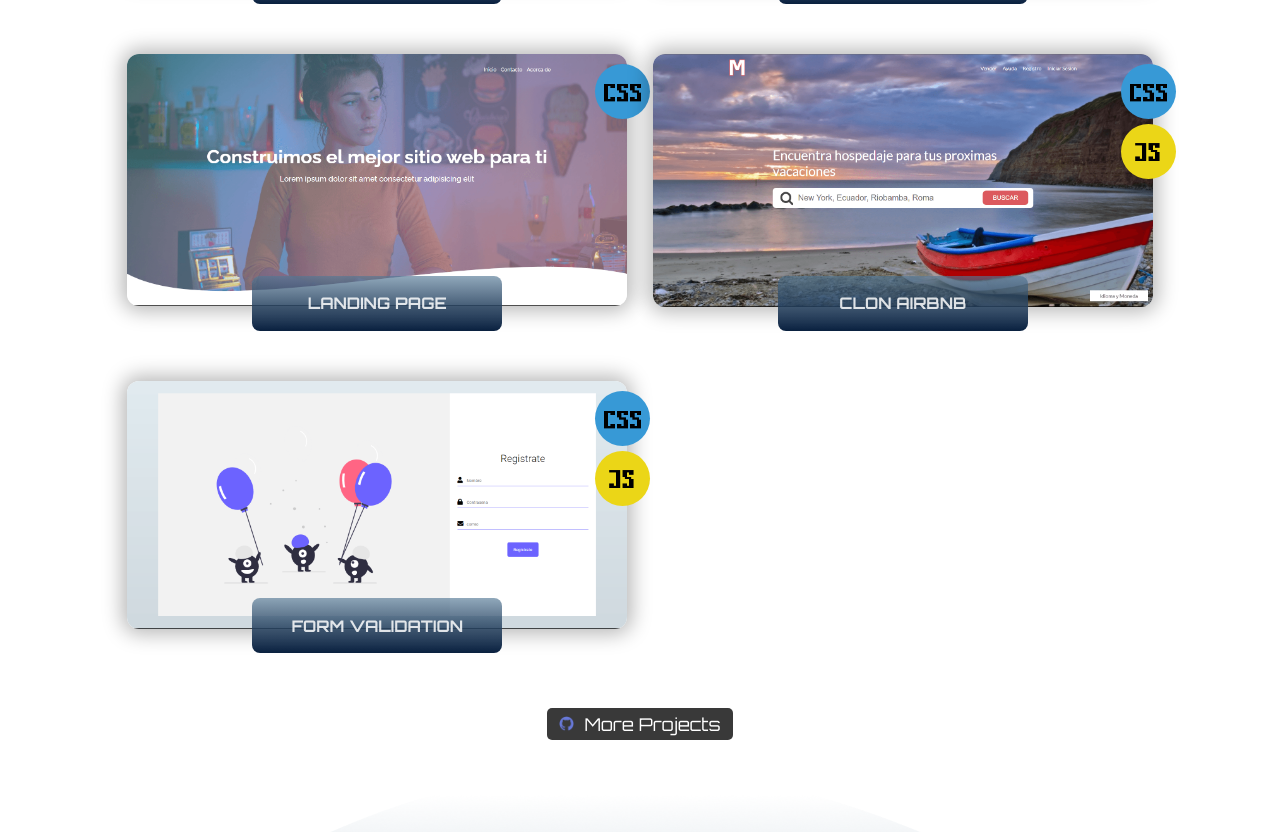
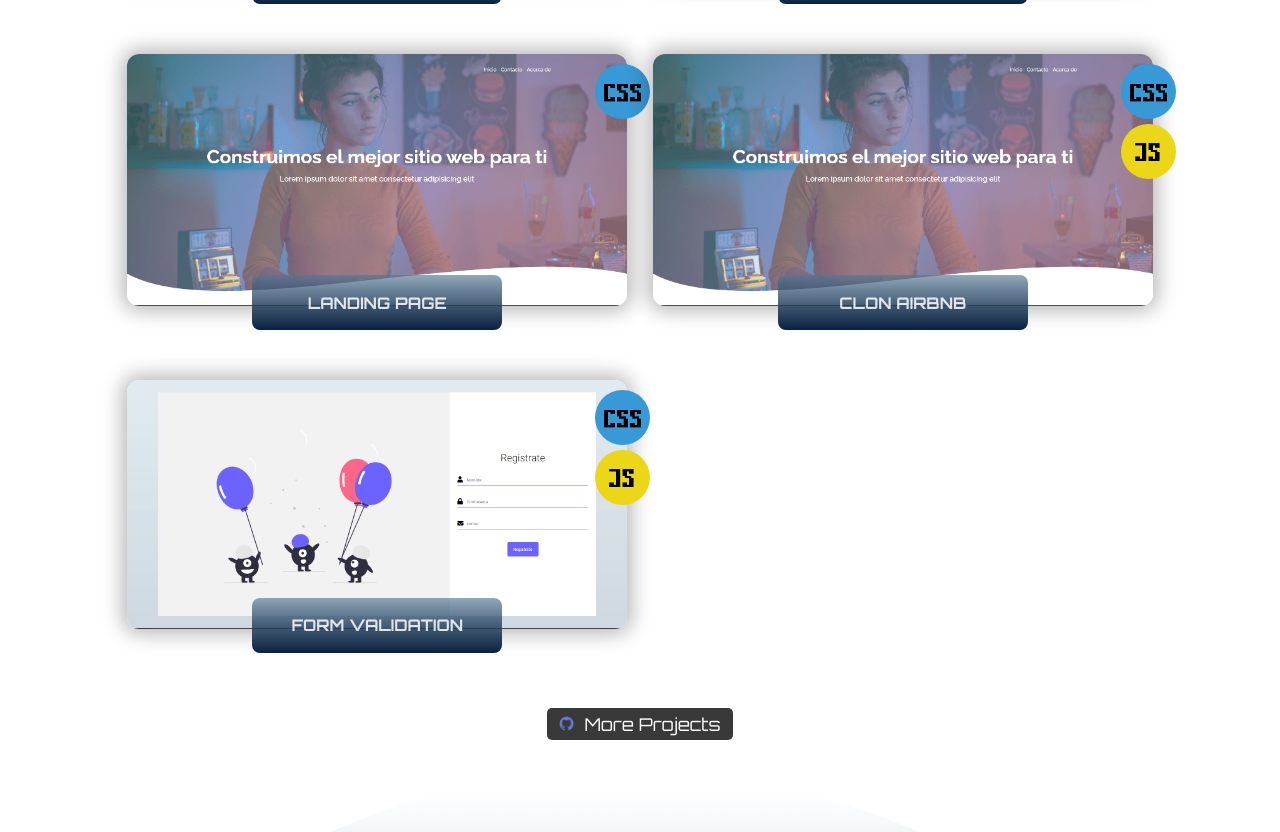
Before and after one commit to TheMesias/portafolio, a plain HTML site: page index.html in a window 1280 px wide. Shown: the part 2178-3010 px from the top of the page. Drawn offline with Linux system fonts and the light colour scheme; a web font is replaced by a local one.

Commit message:
Update index.html

```diff
--- a/index.html
+++ b/index.html
@@ -176,7 +176,7 @@
                         </div>
                     </div>
                     <div class="card">
-                        <img src="./proyecto6.png" alt="">
+                        <img src="https://raw.githubusercontent.com/TheMesias/portafolio/main/proyecto5.PNG" alt="">
                         <div class="tools">
                             <div class="tools_info">
                                 <p>CLON AIRBNB</p>
```
